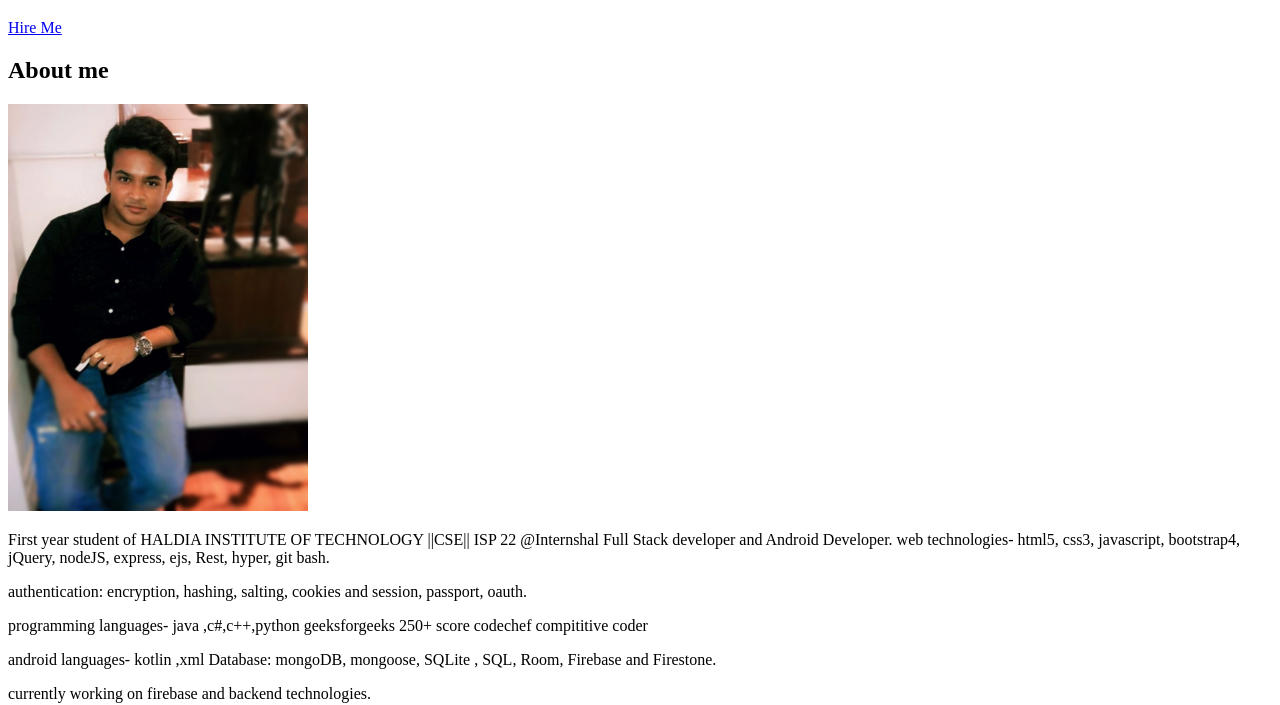
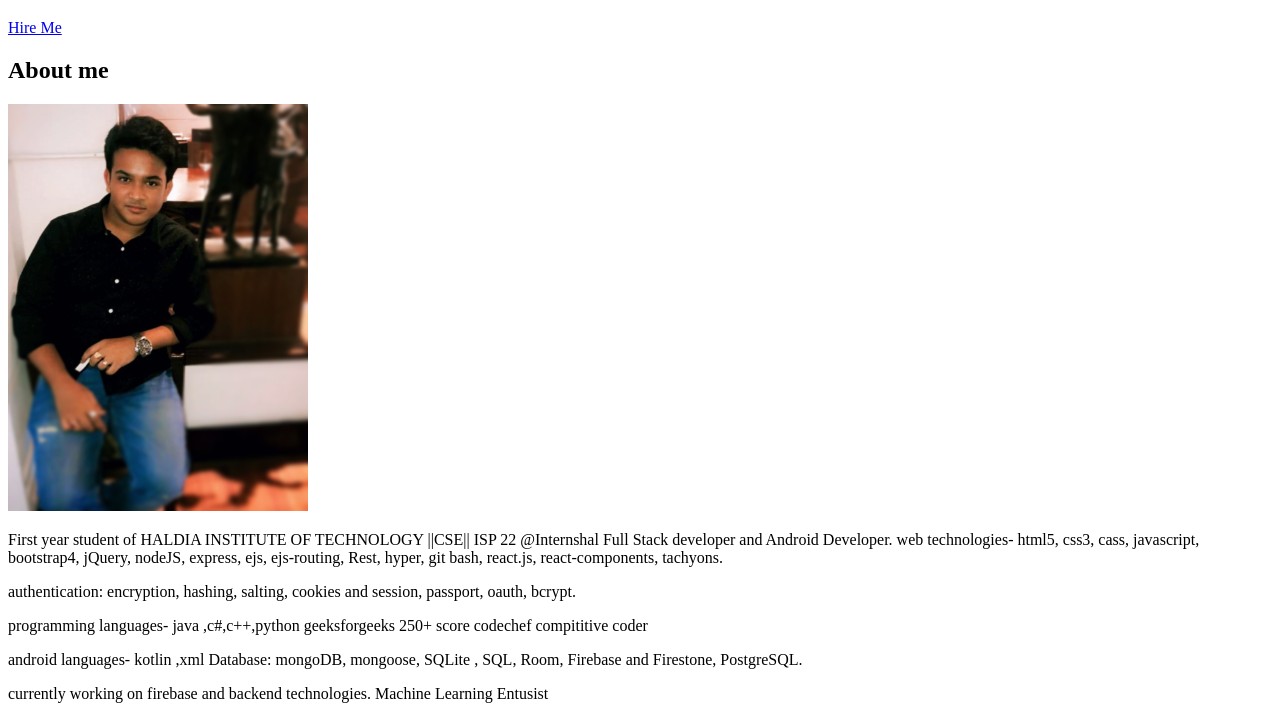
Before and after one commit to Nirmalya-Saha96/Portfolio-2.0, a website: page src/template.html in a window 1280 px wide. Shown: the part 98-803 px from the top of the page. Drawn offline with nearby package versions, Linux system fonts and the light colour scheme.

Commit message:
Update about

```diff
--- a/src/template.html
+++ b/src/template.html
@@ -68,10 +68,10 @@
               <p class="about-wrapper__info-text">
                 First year student of HALDIA INSTITUTE OF TECHNOLOGY ||CSE|| ISP 22 @Internshal
                 Full Stack developer and Android Developer.
-                web technologies- html5, css3, javascript, bootstrap4, jQuery, nodeJS, express, ejs, Rest, hyper, git bash.
+                web technologies- html5, css3, cass, javascript, bootstrap4, jQuery, nodeJS, express, ejs, ejs-routing, Rest, hyper, git bash, react.js, react-components, tachyons.
               </p>
               <p class="about-wrapper__info-text">
-                authentication: encryption, hashing, salting, cookies and session, passport, oauth.
+                authentication: encryption, hashing, salting, cookies and session, passport, oauth, bcrypt.
               </p>
               <p class="about-wrapper__info-text">
                 programming languages- java ,c#,c++,python
@@ -80,11 +80,12 @@
               </p>
               <p class="about-wrapper__info-text">
                 android languages- kotlin ,xml
-                Database: mongoDB, mongoose, SQLite , SQL, Room, Firebase and Firestone.
+                Database: mongoDB, mongoose, SQLite , SQL, Room, Firebase and Firestone, PostgreSQL.
 
               </p>
               <p class="about-wrapper__info-text">
                 currently working on firebase and backend technologies.
+                Machine Learning Entusist
               </p>
               <span class="d-flex mt-3">
                 <a target="_blank" class="cta-btn" href="https://internshala.com/student/resume?detail_source=resume_direct">
```
